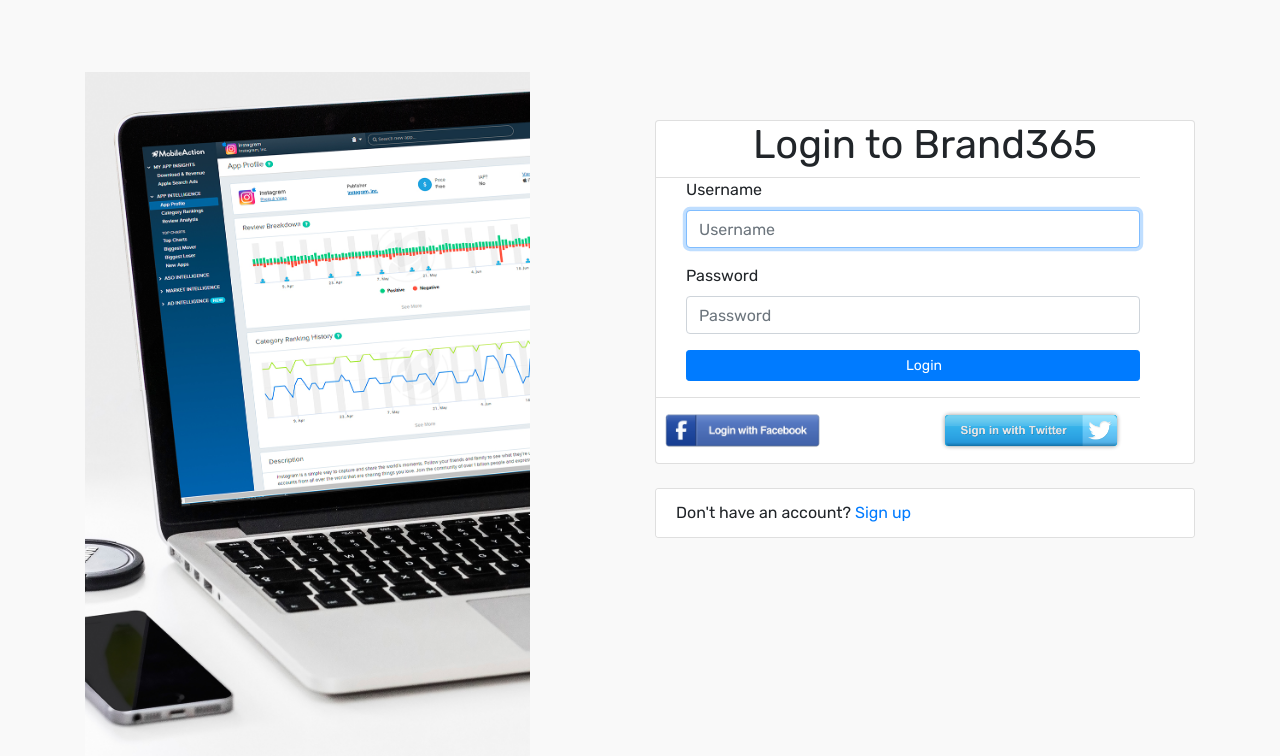
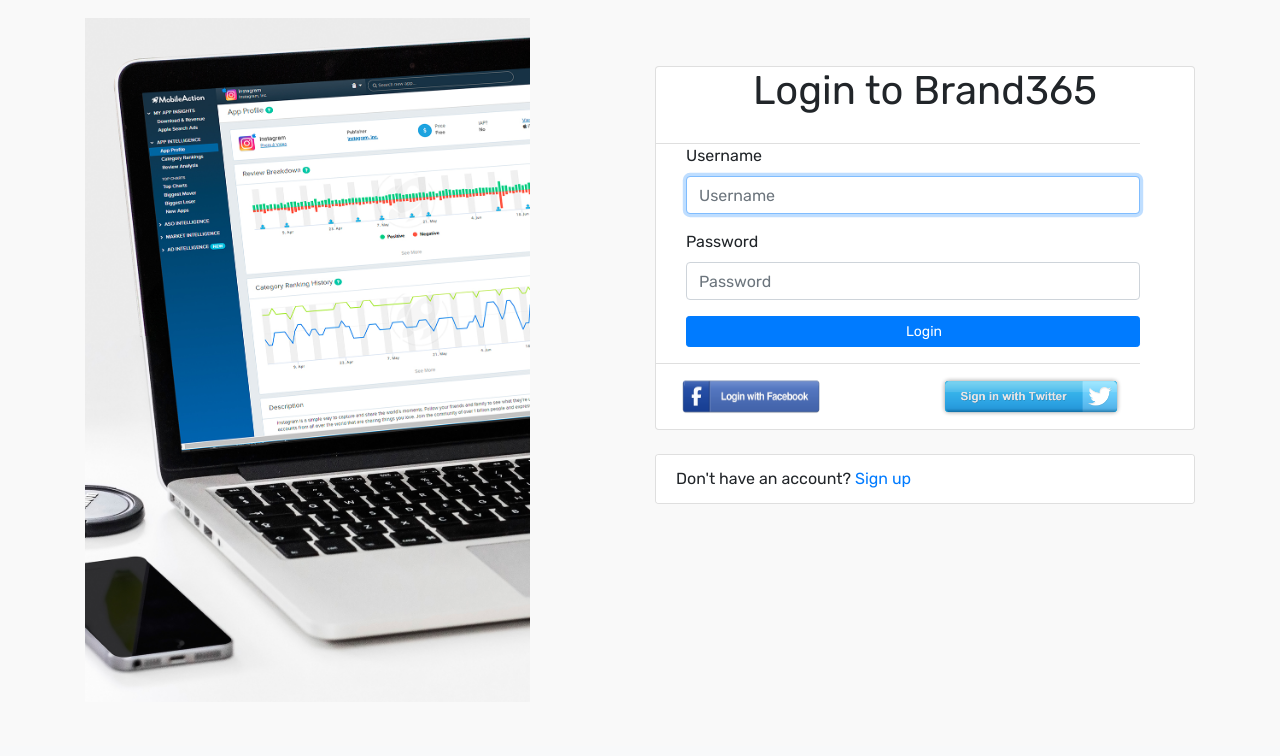
Before and after one commit to cherucole/Twitter-Sentiment-Analysis, a Django app: page /login/ in a window 1280 px wide. Shown: the part 54-810 px from the top of the page. After the commit the page ends 739 px from the top, so only its background shows below. Run offline with Django 3.2, Linux system fonts and the light colour scheme; parts of the project's set-up code (start-up, migrations or seed data) failed here and were passed over; some libraries are stand-ins or nearby versions.

Commit message:
Buttons okay

```diff
--- a/twitter/templates/registration/login.html
+++ b/twitter/templates/registration/login.html
@@ -37,7 +37,7 @@
 
 
                     <div class="card" style="width:100%;">
-                        <h1 id="login" class="text-center">Login to Brand365</h1>
+                        <h1 style="padding-bottom:0.5em;" id="login" class="text-center">Login to Brand365</h1>
 
                         <ul class="list-group list-group-flush" style="width:90%; padding-left:30px;">
                             <form action="/accounts/login/" method="post">
@@ -45,8 +45,7 @@
                                 {% bootstrap_form form%}
 
                                 <div class="form-group">
-                                    <input type="submit" class="btn btn-primary btn-sm hvr-bounce-in" value="Login"
-                                        style="width:100%; padding-left:30px;">
+                                    <input type="submit" class="btn btn-primary btn-sm" value="Login" style="width:100%; padding-left:30px;">
                                 </div>
 
                                 <input type="hidden" name="next" value="{{next}}">
@@ -58,13 +57,13 @@
                         <div class="row">
                             <div class="col-md-6">
                                 <a class="hvr-float" href="{% url 'social:begin' 'facebook' %}"><img src="{% static 'images/facebook.png' %}"
-                                        style="height:65px;width:100%;"></a>
+                                        style="height:65px;width:90%;padding-left: 1.1em;"></a>
                             </div>
                             <div class="col-md-6">
 
                                 <a class="hvr-float" href="{% url 'social:begin' 'twitter' %}"><img src="
                                     {% static 'images/twitter.png' %}"
-                                        style="height:41px;width:100%;margin-top: 12px;padding-right:2px;"></a>
+                                        style="height:41px;width:100%;margin-top: 12px;padding-right:3.1em;"></a>
 
                             </div>
 
--- a/twitter/templates/registration/navbar.html
+++ b/twitter/templates/registration/navbar.html
@@ -3,7 +3,7 @@
 {% load static %}
 <link rel="stylesheet" href="{% static 'css/reg.css' %}">
 
-<nav class="navbar navbar-expand-lg navbar-light bg-light">
+<nav class="navbar navbar-expand-lg navbar-light bg-light fixed-top">
     <a class="navbar-brand" href="/"></a>
     <button class="navbar-toggler" type="button" data-toggle="collapse" data-target="#navbarSupportedContent"
         aria-controls="navbarSupportedContent" aria-expanded="false" aria-label="Toggle navigation">
```
